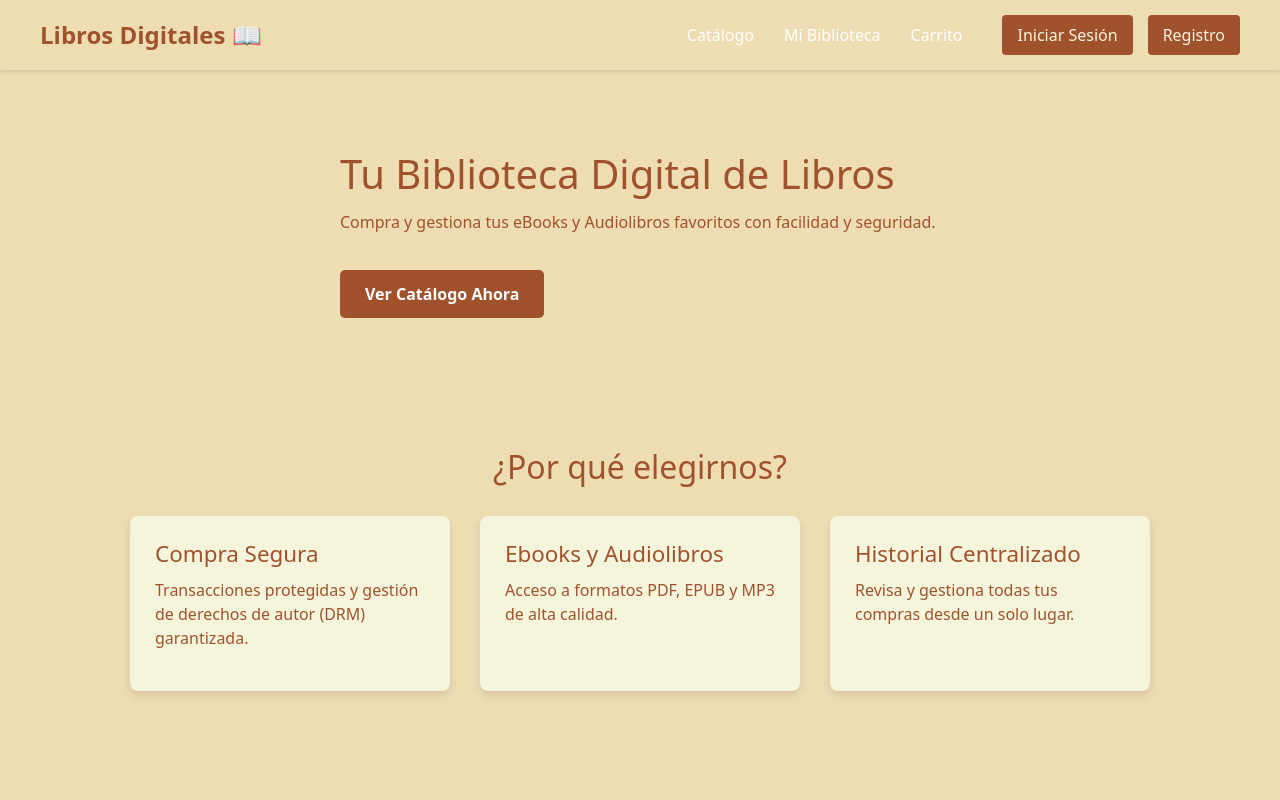
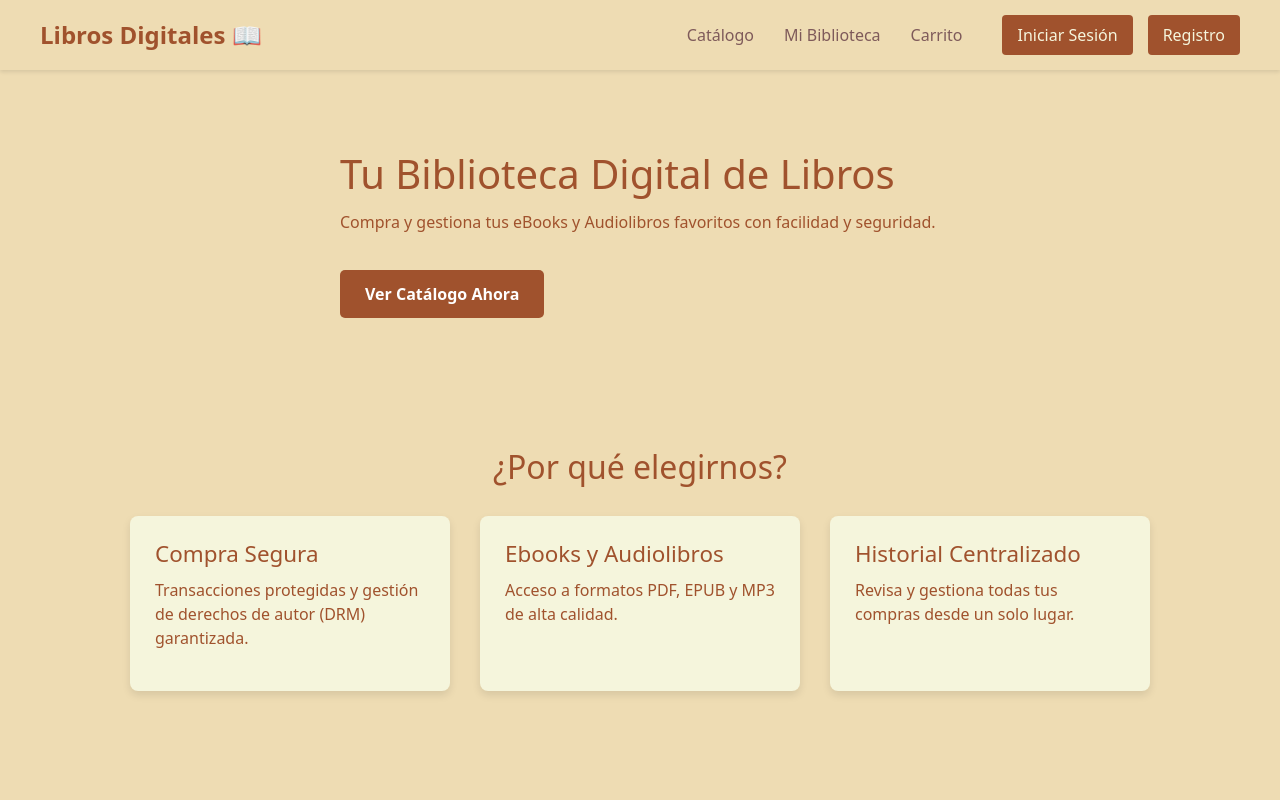
Before and after one commit to AlanForno/ecommerce-libros, an Angular app in the folder frontend/: page / in a window 1280 px wide. Shown: the top 800 px of the page. Built offline with nearby package versions, Linux system fonts and the light colour scheme.

Commit message:
merge del respondive

```diff
--- a/frontend/src/app/shared/components/navbar/navbar.component.css
+++ b/frontend/src/app/shared/components/navbar/navbar.component.css
@@ -52,7 +52,7 @@
 
 .nav-link {
     text-decoration: none;
-    color: #ffffff;
+    color: #7e5a5a;
     font-size: 1em;
     padding: 5px 0;
     transition: color 0.3s;
@@ -126,6 +126,10 @@
     .hamburger-menu {
         display: flex;
     }
+    .nav-link {
+    color: #ffffff;
+
+}
 
     .nav-content {
         position: fixed;
```
